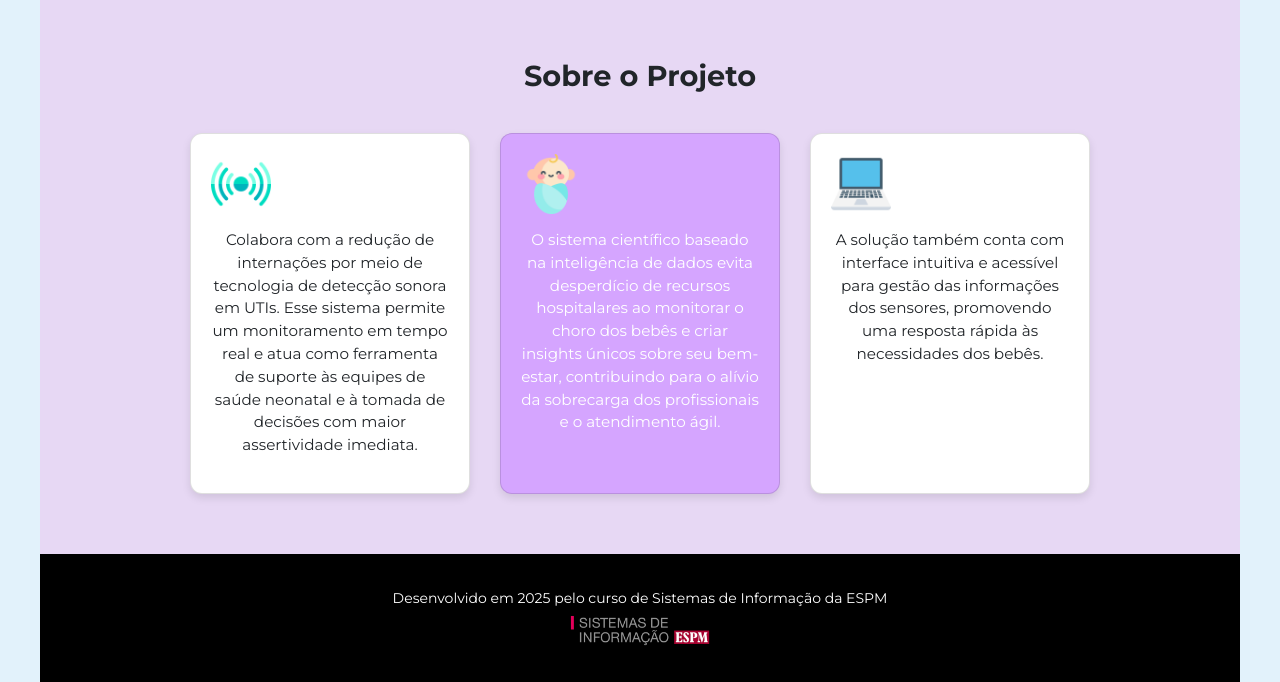
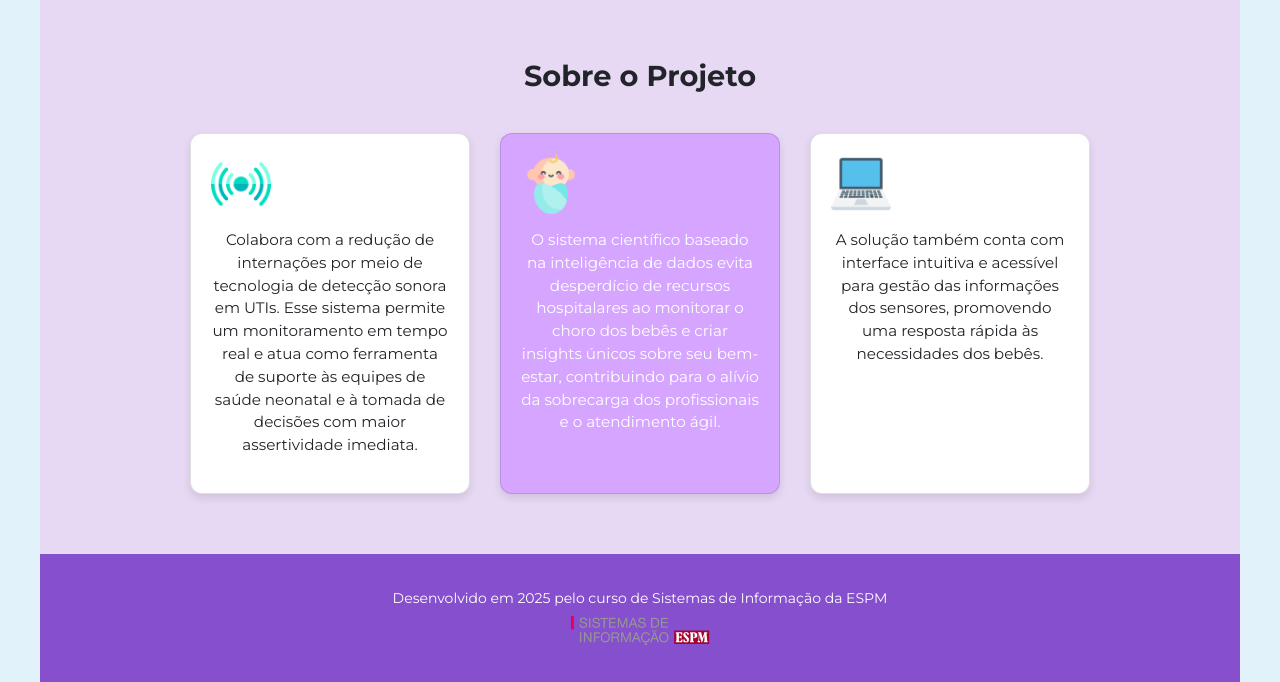
Before and after one commit to tech-espm/inter-3sem-2025-maternidade, a Flask app: page /sobre in a window 1280 px wide. Shown: the part 887-1569 px from the top of the page. Run offline with Flask 3, Linux system fonts and the light colour scheme; parts of the project's set-up code (start-up, migrations or seed data) failed here and were passed over; some libraries are stand-ins or nearby versions.

Commit message:
rodape color

```diff
--- a/static/css/estilo.css
+++ b/static/css/estilo.css
@@ -28,7 +28,7 @@ body {
 
 .rodape {
 	text-align: center;
-	background-color: black;
+	background-color: #854FCD;
 	padding: 2rem;
 }
 
```
